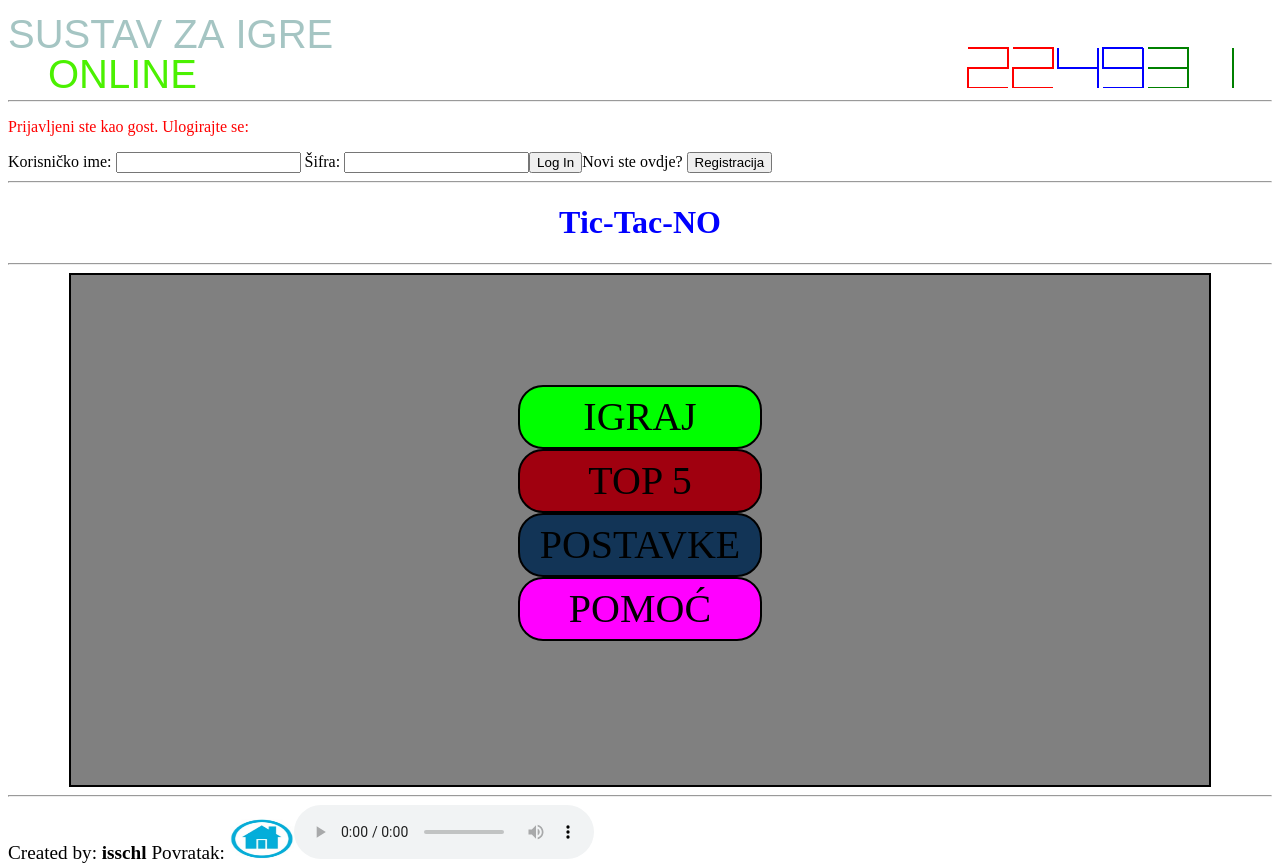
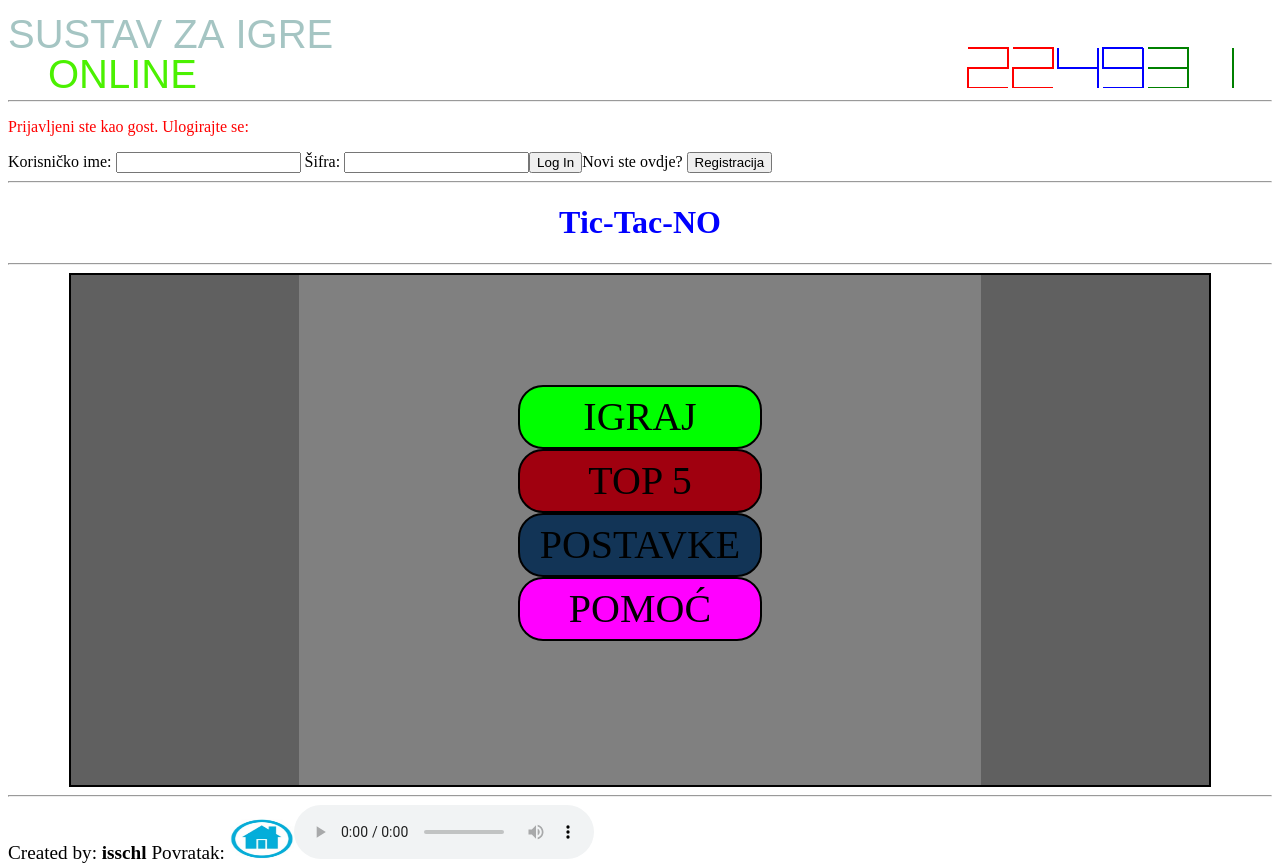
Before and after one commit to isschl/online_games, a PHP site: page /Tic-Tac-NO/index.html in a window 1280 px wide. Run offline with PHP 8.4, Linux system fonts and the light colour scheme; some libraries are stand-ins or nearby versions.

Commit message:
[update] TTN: improved general looks and gained clearer usage

```diff
--- a/Tic-Tac-NO/ttn.css
+++ b/Tic-Tac-NO/ttn.css
@@ -33,7 +33,9 @@ table { margin: 0 auto; }
     border: 1px solid black;
     background-color: #ffffff;
     text-align: center;
+	font-size: 20px;
 }
+.hRank { width: 40px; }
 .hName { width: 200px; }
 .hScore { width: 100px; }
 
@@ -46,6 +48,7 @@ table { margin: 0 auto; }
     text-align: center;
     font-size: 40px;
     line-height: 60px;
+	z-index: -10;
 }
 #score {
     width: 60%;
@@ -97,32 +100,53 @@ table { margin: 0 auto; }
 }
 
 #saveScore {
-	width: 200px;
+	position: absolute;
+	width: 20%;
     height: 40px;
 	font-size: 20px;
 	line-height: 40px;
 	background-color: #00ff00;
-	margin-top: 100px;
+	margin-left: 40%;
+}
+
+.overlay {
+	position: absolute;
+	width: 100%;
+	height: 100%;
+	top: 0px;
+	background-color: black;
+	opacity: 0.75;
+}
+.sideOverlay {
+	position: absolute;
+	width: 20%;
+	height: 100%;
+	top: 0px;
+	background-color: black;
+	opacity: 0.25;
 }
 
 #gameOver {
+	position: absolute;
     width: 60%;
-    height: 60px;
-    margin: 0 auto;
-    margin-top: 150px;
+    height: 120px;
+    margin-left: 20%;
     text-align: center;
     font-size: 40px;
     line-height: 60px;
+	background-color: white;
+	opacity: 0.75;
+	border: 1px solid black;
 }
 
 #helpText {
-    position: relative;
-    width: 80%;
-    height: 80%;
+    position: absolute;
+    width: 50%;
+    height: 100%;
     text-align: left;
     font-size: 20px;
-    padding-left: 10%;
-    padding-top: 10%;
+    left: 25%;
+    top: 120px;
 }
 
 .subtitle {
@@ -132,13 +156,13 @@ table { margin: 0 auto; }
 }
 
 #settDiv {
-    position: relative;
-    width: 80%;
-    height: 80%;
-    text-align: left;
+    position: absolute;
+    width: 50%;
+    height: 100%;
+    text-align: center;
     font-size: 20px;
-    padding-left: 30%;
-    padding-top: 10%;
+	left: 25%;
+	top: 100px;
 }
 
 input {
--- a/Tic-Tac-NO/ttn.js
+++ b/Tic-Tac-NO/ttn.js
@@ -260,6 +260,10 @@ function drawMenu()
     container.empty();
 	// container color
 	container.css("background-color", backgroundColor);
+	// add side overlays
+	container.append("<div id='sl' class='sideOverlay'></div>");
+	container.append("<div id='sr' class='sideOverlay'></div>");
+	$("#sr").css("left", "80%");
 
     // append 4 menu buttons
     container.append("<div id='play' class='menuButtons' onclick='drawPlay()'>" + "IGRAJ</div>");
@@ -272,6 +276,11 @@ function drawPlay()
 {
     // clear container's current content
     container.empty();
+	// add side overlays
+	container.append("<div id='sl' class='sideOverlay'></div>");
+	container.append("<div id='sr' class='sideOverlay'></div>");
+	$("#sr").css("left", "80%");
+
 
     // append player names
     container.append("<div id='p1'>" + " " + player1 + "</div><div id='score'>Preostalo poteza: 41</div><div id='p2'>" + " " + player2 + "</div>");
@@ -309,15 +318,16 @@ function drawPlay()
 
 function drawGameOver()
 {
-	// clear container's current content
-    container.empty();
+	// add overlay
+	container.append("<div class='overlay'></div>");
 
-	container.css("background-color", ((currentPlayer == -1) ? player2Color : player1Color));
 	// append win text
-	container.append("<div id='gameOver'><span class='subtitle'>KRAJ IGRE!</span><br>" + ((currentPlayer == -1) ? player2 : player1) + " je pobijednio u " + (41-moveCount+1) + " poteza.</div>");
+	container.append("<div id='gameOver'><span class='subtitle'>KRAJ IGRE!</span><br>" + ((currentPlayer == -1) ? player2 : player1) + " je pobijedio u " + (41-moveCount+1) + " poteza.</div>");
+	$("#gameOver").css("top", "100px");
 
 	// append save score button
 	container.append("<div id='saveScore' class='menuButtons'>Spremi rezultat</div>");
+	$("#saveScore").css("top", "240px");
 	// add score to database
 	$("#saveScore").on("click", function(){
 		if(gameType == "2off") {
@@ -348,17 +358,21 @@ function drawHighscores()
 {
     // clear container's current content
     container.empty();
+	// add side overlays
+	container.append("<div id='sl' class='sideOverlay'></div>");
+	container.append("<div id='sr' class='sideOverlay'></div>");
+	$("#sr").css("left", "80%");
 
     var str = "";
     str += "<table id='hTable'>";
     str += "<tr class='hRow'>";
-    str += "<td class='hRank'>#</td>";
-    str += "<td class='hName'>IME</td>";
-    str += "<td class='hScore'>BODOVI</td>";
+    str += "<td class='hRank'><b>#</b></td>";
+    str += "<td class='hName'><b>IME</b></td>";
+    str += "<td class='hScore'><b>BODOVI</b></td>";
     str += "</tr>";
     for(var i = 0; i < 5; i++) {
         str += "<tr class='hRow'>";
-        str += "<td class='hRank'>" + (i+1) + ".</td>";
+        str += "<td class='hRank'><b>" + (i+1) + ".</b></td>";
         str += "<td class='hName'></td>";
         str += "<td class='hScore'></td>";
         str += "</tr>";
@@ -411,6 +425,10 @@ function drawSettings()
 {
     // clear container's current content
     container.empty();
+	// add side overlays
+	container.append("<div id='sl' class='sideOverlay'></div>");
+	container.append("<div id='sr' class='sideOverlay'></div>");
+	$("#sr").css("left", "80%");
 
     container.append("<div id='settDiv'><form id='settingsForm'></form></div>");
 
@@ -423,11 +441,9 @@ function drawSettings()
     str += "<input type='radio' name='pcolorSettings' value='pc1'> Crveni i Plavi<br>";
     str += "<input type='radio' name='pcolorSettings' value='pc2'> Ljubičasti i Žuti<br>";
 
-    str += "<br><br><span class='subtitle'>Odaberi tip igre</span><br>";
+    str += "<br><br><span class='subtitle'>Odaberi tip igre:</span><br>";
     str += "<input type='radio' name='gtypeSettings' value='AI'> Ti vs. AI<br>";
     str += "<input type='radio' name='gtypeSettings' value='2off'> Ti vs. Prijatelj<br>";
-
-    str += "</form>";
 
     $("#settingsForm").append(str);
 
@@ -472,6 +488,10 @@ function drawHelp()
 {
     // clear container's current content
     container.empty();
+	// add side overlays
+	container.append("<div id='sl' class='sideOverlay'></div>");
+	container.append("<div id='sr' class='sideOverlay'></div>");
+	$("#sr").css("left", "80%");
 
     container.append("<div id='helpText'></div>");
     var str = "";
```
